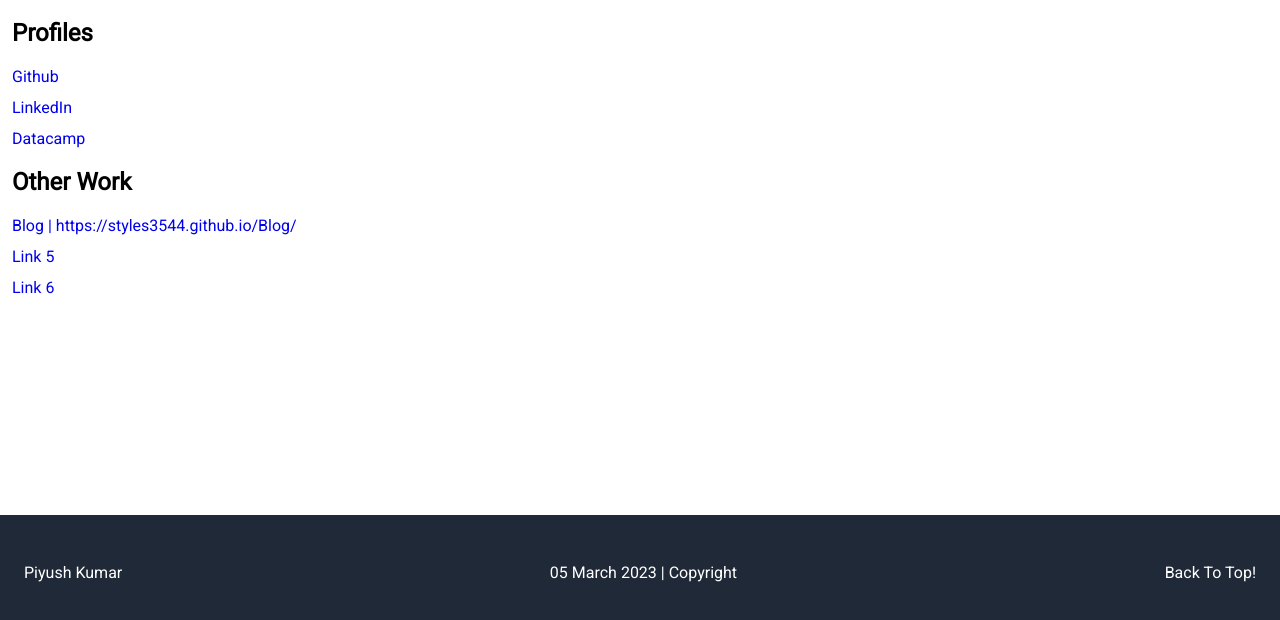
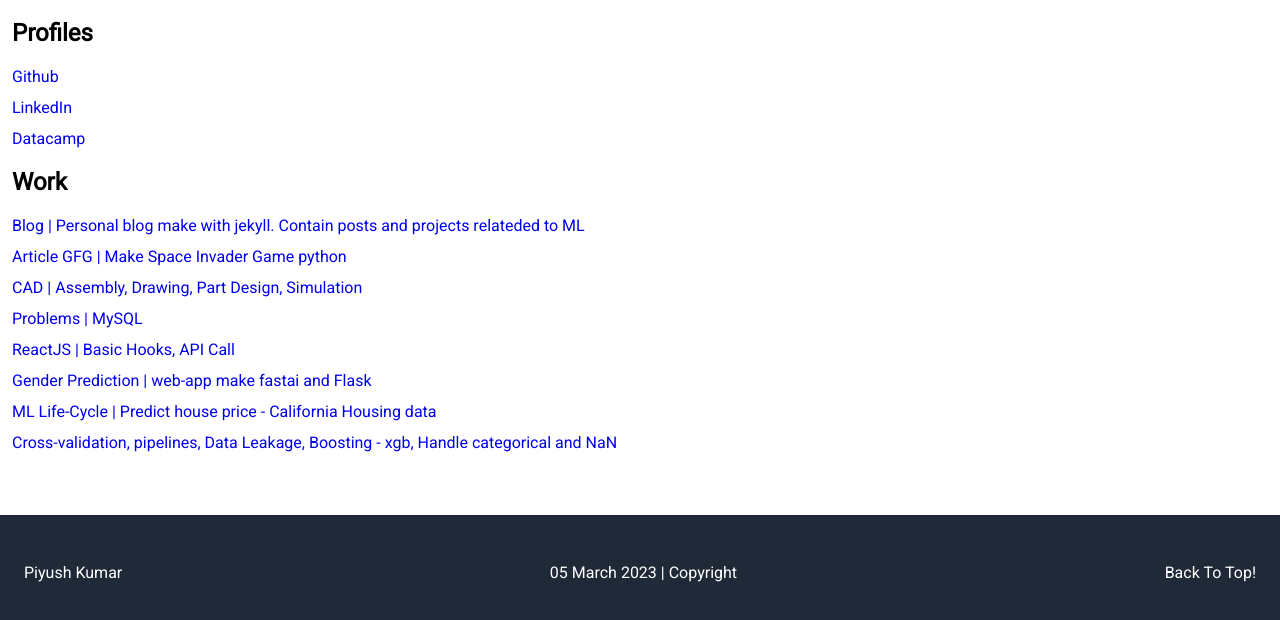
Before and after one commit to styles3544/archives, a plain HTML site: page index.html in a window 1280 px wide. Shown: the part 170-790 px from the top of the page. Drawn offline with Linux system fonts and the light colour scheme.

Commit message:
add link index, fix "back to top" in contact

```diff
--- a/index.html
+++ b/index.html
@@ -26,11 +26,18 @@
                 <a target="_blank" href="https://app.datacamp.com/profile/styles">Datacamp</a>
             </div>
 
-            <h2>Other Work</h2>
+            <h2>Work</h2>
             <div class="flex-container-two">
-                <a target="_blank" href="https://styles3544.github.io/Blog/">Blog | https://styles3544.github.io/Blog/</a>
-                <a href="#">Link 5</a>
-                <a href="#">Link 6</a>
+                <a target="_blank" href="https://styles3544.github.io/Blog/">Blog | Personal blog make with jekyll. Contain posts and projects relateded to ML</a>
+                <a target="_blank" href="https://www.geeksforgeeks.org/building-space-invaders-using-pygame-python/">Article GFG | Make Space Invader Game python</a>
+                <a target="_blank" href="https://sites.google.com/view/piyushkumarmd/portfolio">CAD | Assembly, Drawing, Part Design, Simulation </a>
+                <a target="_blank" href="https://github.com/styles3544/mysql">Problems | MySQL </a>
+                <a target="_blank" href="https://github.com/styles3544/react-movie-app">ReactJS | Basic Hooks, API Call </a>
+                <a target="_blank" href="https://github.com/styles3544/gender-prediction">Gender Prediction | web-app make fastai and Flask </a>
+
+                <a target="_blank" href="https://github.com/styles3544/California-Housing-End-To-End-ML-Project">ML Life-Cycle | Predict house price - California Housing data </a>
+                <a target="_blank" href="https://github.com/styles3544/Machine-Learning-Tutorials">Cross-validation, pipelines, Data Leakage, Boosting - xgb, Handle categorical and NaN </a>
+
 
             </div>
         </div>
--- a/style.css
+++ b/style.css
@@ -69,6 +69,7 @@ ul, li, a {
 
 .main-content {
     padding: 12px;
+    margin-bottom: 24px;
 }
 
 .flex-container-one {
```
Also changed, not shown: contact.html (+1 -1 lines).
